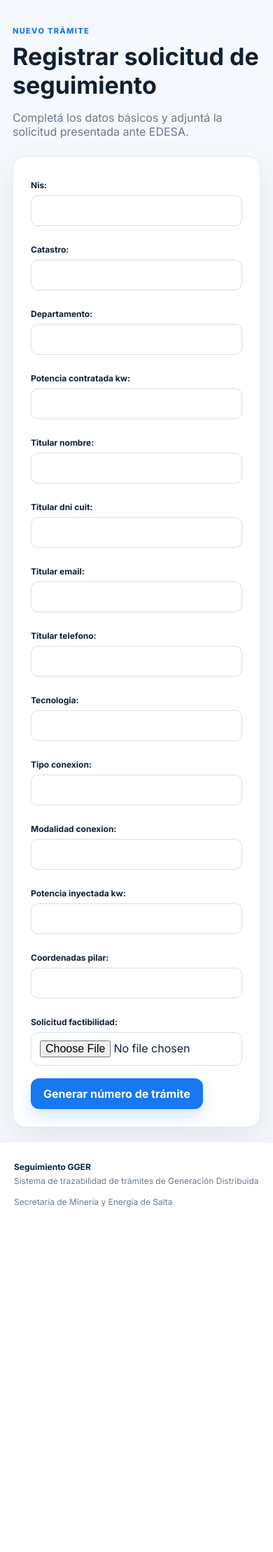
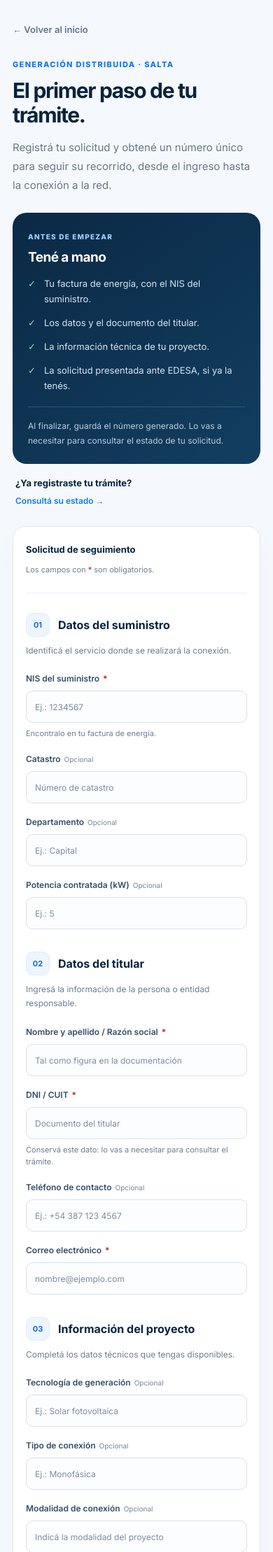
Before and after one commit to fran17sk/Energy, a Django app: page /tramites/nuevo/ in a window 390 px wide. Shown: the part 70-2288 px from the top of the page at 70% size. Before the commit the page ends 1795 px from the top, so only its background shows below. Run offline with Django 5.2, Linux system fonts and the light colour scheme; parts of the project's set-up code (start-up, migrations or seed data) failed here and were passed over.

Commit message:
Redesign application form with responsive sections and clearer validation

```diff
--- a/apps/tramites/forms.py
+++ b/apps/tramites/forms.py
@@ -2,6 +2,37 @@ from django import forms
 from .models import Tramite
 
 class TramitePublicoForm(forms.ModelForm):
+    def __init__(self, *args, **kwargs):
+        super().__init__(*args, **kwargs)
+        details = {
+            'nis': ('NIS del suministro', 'Ej.: 1234567', 'Encontralo en tu factura de energía.'),
+            'catastro': ('Catastro', 'Número de catastro', ''),
+            'departamento': ('Departamento', 'Ej.: Capital', ''),
+            'potencia_contratada_kw': ('Potencia contratada (kW)', 'Ej.: 5', ''),
+            'titular_nombre': ('Nombre y apellido / Razón social', 'Tal como figura en la documentación', ''),
+            'titular_dni_cuit': ('DNI / CUIT', 'Documento del titular', 'Conservá este dato: lo vas a necesitar para consultar el trámite.'),
+            'titular_email': ('Correo electrónico', 'nombre@ejemplo.com', ''),
+            'titular_telefono': ('Teléfono de contacto', 'Ej.: +54 387 123 4567', ''),
+            'tecnologia': ('Tecnología de generación', 'Ej.: Solar fotovoltaica', ''),
+            'tipo_conexion': ('Tipo de conexión', 'Ej.: Monofásica', ''),
+            'modalidad_conexion': ('Modalidad de conexión', 'Indicá la modalidad del proyecto', ''),
+            'potencia_inyectada_kw': ('Potencia a inyectar (kW)', 'Ej.: 3', ''),
+            'coordenadas_pilar': ('Coordenadas del pilar', 'Ej.: -24.7821, -65.4232', 'Ingresá latitud y longitud, si las tenés disponibles.'),
+            'solicitud_factibilidad': ('Solicitud de factibilidad', '', 'Adjuntá la solicitud presentada ante EDESA. Podés seleccionar un archivo PDF, JPG o PNG.'),
+        }
+        autocomplete = {'titular_nombre': 'name', 'titular_email': 'email', 'titular_telefono': 'tel'}
+        for name, (label, placeholder, help_text) in details.items():
+            field = self.fields[name]
+            field.label = label
+            field.help_text = help_text
+            field.widget.attrs.update({'class': 'alta-input', 'aria-describedby': f'id_{name}_help id_{name}_errors'})
+            if placeholder:
+                field.widget.attrs['placeholder'] = placeholder
+            if name in autocomplete:
+                field.widget.attrs['autocomplete'] = autocomplete[name]
+            if self.is_bound and name in self.errors:
+                field.widget.attrs['aria-invalid'] = 'true'
+
     class Meta:
         model = Tramite
         fields = [
--- a/templates/public/alta_ok.html
+++ b/templates/public/alta_ok.html
@@ -1,5 +1,7 @@
 {% extends 'base.html' %}
-{% block title %}Trámite generado{% endblock %}
+{% load static %}
+{% block title %}Trámite registrado · GGER{% endblock %}
+{% block extra_head %}<link rel="stylesheet" href="{% static 'css/alta.css' %}">{% endblock %}
 {% block content %}
-<div class="card success-card"><span class="eyebrow">Trámite generado</span><h1>{{ tramite.numero }}</h1><p>Conservá este número para realizar el seguimiento.</p><a class="btn primary" href="{% url 'tramite_consultar' %}">Consultar trámite</a></div>
+<div class="alta-shell"><section class="alta-success" aria-labelledby="alta-success-title"><span class="alta-success-icon" aria-hidden="true">✓</span><span class="eyebrow">Solicitud registrada</span><h1 id="alta-success-title">¡Tu trámite ya tiene número!</h1><p>La solicitud se registró correctamente. Conservá este número para consultar su estado y seguir cada etapa.</p><div class="alta-number"><small>Número de trámite</small><strong>{{ tramite.numero }}</strong></div><p>Para el seguimiento también vas a necesitar el NIS y el DNI / CUIT del titular que ingresaste en el formulario.</p><a class="btn primary" href="{% url 'tramite_consultar' %}">Consultar estado <span aria-hidden="true">→</span></a><a class="alta-back" href="{% url 'inicio' %}">Volver al inicio</a></section></div>
 {% endblock %}
--- /dev/null
+++ b/templates/public/includes/alta_field.html
@@ -0,0 +1,6 @@
+<div class="alta-field{% if wide %} alta-field-wide{% endif %}">
+  <label for="{{ field.id_for_label }}">{{ field.label }} {% if field.field.required %}<span class="alta-required" aria-label="obligatorio">*</span>{% else %}<span class="alta-optional">Opcional</span>{% endif %}</label>
+  {{ field }}
+  <small id="{{ field.id_for_label }}_help">{{ field.help_text }}</small>
+  <div id="{{ field.id_for_label }}_errors">{% for error in field.errors %}<p class="alta-field-error">{{ error }}</p>{% endfor %}</div>
+</div>
--- a/templates/public/nuevo.html
+++ b/templates/public/nuevo.html
@@ -1,6 +1,42 @@
 {% extends 'base.html' %}
-{% block title %}Nuevo trámite{% endblock %}
+{% load static %}
+{% block title %}Iniciar trámite · GGER{% endblock %}
+{% block extra_head %}<link rel="stylesheet" href="{% static 'css/alta.css' %}">{% endblock %}
 {% block content %}
-<div class="page-head"><span class="eyebrow">Nuevo trámite</span><h1>Registrar solicitud de seguimiento</h1><p>Completá los datos básicos y adjuntá la solicitud presentada ante EDESA.</p></div>
-<form method="post" enctype="multipart/form-data" class="card form-grid">{% csrf_token %}{{ form.as_p }}<div class="full"><button class="btn primary" type="submit">Generar número de trámite</button></div></form>
+<div class="alta-shell">
+  <a class="alta-back" href="{% url 'inicio' %}">← Volver al inicio</a>
+  <header class="alta-heading"><span class="eyebrow">Generación Distribuida · Salta</span><h1>El primer paso de tu trámite.</h1><p>Registrá tu solicitud y obtené un número único para seguir su recorrido, desde el ingreso hasta la conexión a la red.</p></header>
+  <div class="alta-layout">
+    <aside class="alta-aside" aria-label="Guía para iniciar el trámite">
+      <div class="alta-guide"><span class="eyebrow">Antes de empezar</span><h2>Tené a mano</h2><ul><li><span aria-hidden="true">✓</span> Tu factura de energía, con el NIS del suministro.</li><li><span aria-hidden="true">✓</span> Los datos y el documento del titular.</li><li><span aria-hidden="true">✓</span> La información técnica de tu proyecto.</li><li><span aria-hidden="true">✓</span> La solicitud presentada ante EDESA, si ya la tenés.</li></ul><div class="alta-guide-note">Al finalizar, guardá el número generado. Lo vas a necesitar para consultar el estado de tu solicitud.</div></div>
+      <a class="alta-existing" href="{% url 'tramite_consultar' %}"><strong>¿Ya registraste tu trámite?</strong><span>Consultá su estado <span aria-hidden="true">→</span></span></a>
+    </aside>
+    <form method="post" enctype="multipart/form-data" class="alta-form">
+      {% csrf_token %}
+      <div class="alta-form-intro"><span>Solicitud de seguimiento</span><small>Los campos con <span class="alta-required">*</span> son obligatorios.</small></div>
+      {% if form.errors %}<div class="alta-error-summary" role="alert" tabindex="-1"><strong>Revisá los datos antes de continuar.</strong><ul>{% for field in form %}{% for error in field.errors %}<li><a href="#{{ field.id_for_label }}">{{ field.label }}: {{ error }}</a></li>{% endfor %}{% endfor %}{% for error in form.non_field_errors %}<li>{{ error }}</li>{% endfor %}</ul>{% if form.solicitud_factibilidad.value %}<p>Por seguridad, volvé a seleccionar el archivo adjunto.</p>{% endif %}</div>{% endif %}
+      <fieldset class="alta-section"><legend><span class="alta-section-number">01</span> Datos del suministro</legend><p>Identificá el servicio donde se realizará la conexión.</p><div class="alta-fields">
+        {% include 'public/includes/alta_field.html' with field=form.nis %}
+        {% include 'public/includes/alta_field.html' with field=form.catastro %}
+        {% include 'public/includes/alta_field.html' with field=form.departamento %}
+        {% include 'public/includes/alta_field.html' with field=form.potencia_contratada_kw %}
+      </div></fieldset>
+      <fieldset class="alta-section"><legend><span class="alta-section-number">02</span> Datos del titular</legend><p>Ingresá la información de la persona o entidad responsable.</p><div class="alta-fields">
+        {% include 'public/includes/alta_field.html' with field=form.titular_nombre wide=True %}
+        {% include 'public/includes/alta_field.html' with field=form.titular_dni_cuit %}
+        {% include 'public/includes/alta_field.html' with field=form.titular_telefono %}
+        {% include 'public/includes/alta_field.html' with field=form.titular_email wide=True %}
+      </div></fieldset>
+      <fieldset class="alta-section"><legend><span class="alta-section-number">03</span> Información del proyecto</legend><p>Completá los datos técnicos que tengas disponibles.</p><div class="alta-fields">
+        {% include 'public/includes/alta_field.html' with field=form.tecnologia %}
+        {% include 'public/includes/alta_field.html' with field=form.tipo_conexion %}
+        {% include 'public/includes/alta_field.html' with field=form.modalidad_conexion %}
+        {% include 'public/includes/alta_field.html' with field=form.potencia_inyectada_kw %}
+        {% include 'public/includes/alta_field.html' with field=form.coordenadas_pilar wide=True %}
+      </div></fieldset>
+      <fieldset class="alta-section"><legend><span class="alta-section-number">04</span> Documentación</legend><p>Incorporá el respaldo de tu solicitud de factibilidad.</p><div class="alta-upload"><span class="alta-upload-icon" aria-hidden="true">↑</span>{% include 'public/includes/alta_field.html' with field=form.solicitud_factibilidad %}</div></fieldset>
+      <div class="alta-submit"><p>Verificá que los datos sean correctos antes de registrar tu solicitud.</p><button class="btn primary" type="submit">Registrar trámite <span aria-hidden="true">→</span></button></div>
+    </form>
+  </div>
+</div>
 {% endblock %}
```
Also changed, not shown: apps/tramites/tests.py (+27 -0 lines), static/css/alta.css (added).
